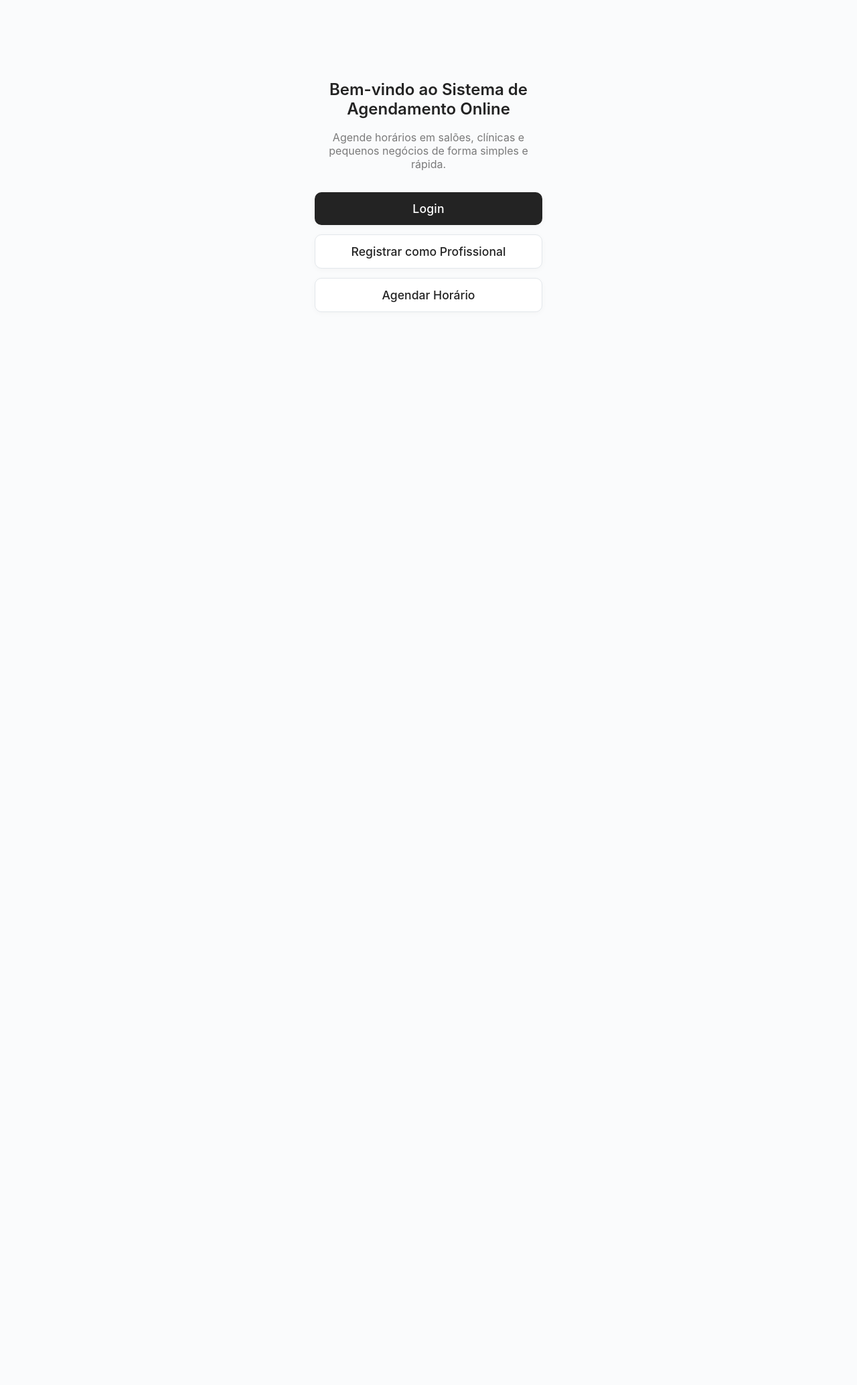
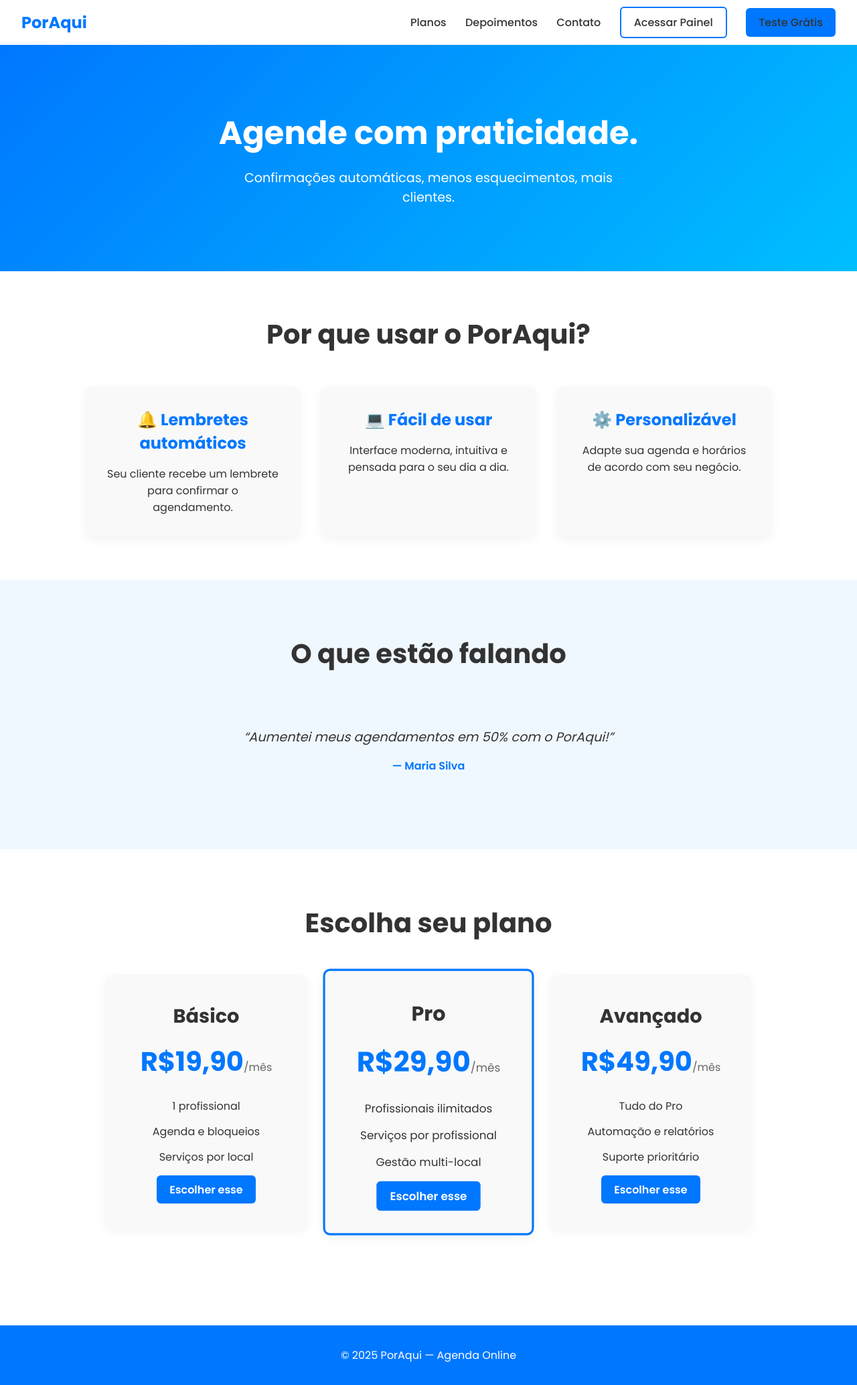
Before and after one commit to Marcos-hub-book/booking_system, a Flask app: page / in a window 1280 px wide. Shown: the whole page at 67% size. Before the commit the page ends 466 px from the top, so only its background shows below. Run offline with Flask 3, Linux system fonts and the light colour scheme.

Commit message:
feat: implement new landing page design and update plans

```diff
--- a/app/routes.py
+++ b/app/routes.py
@@ -200,11 +200,51 @@ def dashboard_add_appointment():
     flash('Agendamento criado com sucesso!', 'success')
     return redirect(url_for('main.dashboard'))
 
-@main.route('/dashboard/profile', endpoint='dashboard_profile', methods=['GET'])
+@main.route('/dashboard/profile', endpoint='dashboard_profile', methods=['GET', 'POST'])
 @login_required
 def dashboard_profile():
     if current_user.role != 'admin':
         abort(403)
+    if request.method == 'POST':
+        # Atualiza dados básicos
+        company_name = (request.form.get('company_name') or '').strip()
+        full_name = (request.form.get('full_name') or '').strip()
+        phone = (request.form.get('phone') or '').strip()
+        changed = False
+        if company_name and company_name != current_user.company_name:
+            current_user.company_name = company_name
+            changed = True
+        if full_name and full_name != current_user.full_name:
+            current_user.full_name = full_name
+            changed = True
+        if phone and phone != current_user.phone:
+            current_user.phone = phone
+            changed = True
+        # Upload de foto de perfil
+        file = request.files.get('profile_photo')
+        if file and file.filename:
+            try:
+                filename = secure_filename(file.filename)
+                name, ext = os.path.splitext(filename)
+                safe_name = f"user_{current_user.id}{ext.lower()}"
+                upload_dir = current_app.config.get('UPLOAD_FOLDER')
+                os.makedirs(upload_dir, exist_ok=True)
+                save_path = os.path.join(upload_dir, safe_name)
+                file.save(save_path)
+                # Caminho relativo para static
+                rel_path = os.path.relpath(save_path, os.path.join(current_app.root_path, 'static'))
+                rel_path = rel_path.replace('\\', '/')
+                current_user.profile_photo = rel_path
+                changed = True
+            except Exception as e:
+                current_app.logger.exception('Falha ao salvar foto de perfil: %s', e)
+                flash('Não foi possível salvar a foto de perfil.', 'danger')
+        if changed:
+            db.session.commit()
+            flash('Perfil atualizado com sucesso.', 'success')
+        else:
+            flash('Nada para atualizar.', 'info')
+        return redirect(url_for('main.dashboard_profile'))
     return render_template('dashboard_profile.html')
 
 
@@ -275,6 +315,17 @@ def load_customer_from_cookie():
 @main.app_context_processor
 def inject_customer_name():
     return {'customer_name': getattr(g, 'customer_name', None)}
+
+@main.app_context_processor
+def inject_profile_photo_helper():
+    def profile_photo_url(path: str | None):
+        if not path:
+            return None
+        p = str(path).replace('\\', '/').lstrip('/')
+        if p.startswith('static/'):
+            p = p[len('static/'):]
+        return url_for('static', filename=p)
+    return {'profile_photo_url': profile_photo_url}
 
 # ==========================
 # Billing/Plans helpers
--- /dev/null
+++ b/app/static/css/landing.css
@@ -0,0 +1,253 @@
+* {
+  margin: 0;
+  padding: 0;
+  box-sizing: border-box;
+  font-family: "Poppins", sans-serif;
+}
+
+body {
+  background: #fff;
+  color: #333;
+}
+
+.navbar {
+  display: flex;
+  justify-content: space-between;
+  align-items: center;
+  padding: 1rem 2rem;
+  background-color: #fff;
+  box-shadow: 0 2px 4px rgba(0,0,0,0.1);
+}
+
+.logo {
+  font-weight: 700;
+  font-size: 1.5rem;
+  color: #0077ff;
+}
+
+.nav-links a {
+  margin-left: 1.5rem;
+  text-decoration: none;
+  color: #333;
+  font-weight: 500;
+  transition: color 0.3s;
+}
+
+.nav-links a:hover {
+  color: #0077ff;
+}
+
+.btn {
+  padding: 0.6rem 1.2rem;
+  border-radius: 6px;
+  text-decoration: none;
+  font-weight: 600;
+  transition: all 0.3s;
+}
+
+.btn-primario {
+  background: #0077ff;
+  color: #fff;
+}
+
+.btn-primario:hover {
+  background: #005dcc;
+}
+
+.btn-secundario {
+  border: 2px solid #0077ff;
+  color: #0077ff;
+}
+
+.btn-secundario:hover {
+  background: #0077ff;
+  color: #fff;
+}
+
+.hero {
+  text-align: center;
+  padding: 6rem 2rem;
+  background: linear-gradient(135deg, #0077ff, #00bfff);
+  color: white;
+}
+
+.hero h1 {
+  font-size: 3rem;
+  margin-bottom: 1rem;
+  font-weight: 700;
+}
+
+.hero p {
+  font-size: 1.2rem;
+  max-width: 600px;
+  margin: 0 auto;
+}
+
+.beneficios {
+  text-align: center;
+  padding: 4rem 2rem;
+}
+
+.beneficios h2 {
+  font-size: 2.5rem;
+  margin-bottom: 3rem;
+  color: #333;
+}
+
+.cards {
+  display: flex;
+  justify-content: center;
+  flex-wrap: wrap;
+  gap: 2rem;
+  margin-top: 2rem;
+}
+
+.card {
+  background: #f9f9f9;
+  padding: 2rem;
+  border-radius: 10px;
+  width: 320px;
+  box-shadow: 0 4px 15px rgba(0,0,0,0.05);
+  transition: transform 0.3s, box-shadow 0.3s;
+}
+
+.card:hover {
+  transform: translateY(-10px);
+  box-shadow: 0 8px 25px rgba(0,0,0,0.1);
+}
+
+.card h3 {
+  font-size: 1.5rem;
+  margin-bottom: 1rem;
+  color: #0077ff;
+}
+
+.depoimentos {
+  text-align: center;
+  padding: 5rem 2rem;
+  background: #f0f8ff;
+}
+
+.depoimentos h2 {
+  font-size: 2.5rem;
+  margin-bottom: 3rem;
+}
+
+.carrossel {
+  position: relative;
+  max-width: 700px;
+  margin: 0 auto;
+  overflow: hidden;
+}
+
+.depoimento {
+  display: none;
+  padding: 2rem;
+}
+
+.depoimento.ativo {
+  display: block;
+  animation: fadeIn 0.5s;
+}
+
+@keyframes fadeIn {
+  from { opacity: 0; }
+  to { opacity: 1; }
+}
+
+.depoimento p {
+  font-style: italic;
+  font-size: 1.2rem;
+  margin-bottom: 1rem;
+}
+
+.depoimento span {
+  font-weight: 600;
+  color: #0077ff;
+}
+
+.planos {
+  padding: 5rem 2rem;
+  text-align: center;
+}
+
+.planos h2 {
+  font-size: 2.5rem;
+  margin-bottom: 3rem;
+}
+
+.planos-container {
+  display: flex;
+  justify-content: center;
+  flex-wrap: wrap;
+  gap: 2rem;
+  margin-top: 2rem;
+}
+
+.plano {
+  background: #f9f9f9;
+  padding: 2.5rem;
+  border-radius: 10px;
+  width: 300px;
+  text-align: center;
+  box-shadow: 0 4px 15px rgba(0,0,0,0.05);
+  transition: transform 0.3s, box-shadow 0.3s;
+}
+
+.plano:hover {
+  transform: translateY(-10px);
+  box-shadow: 0 8px 25px rgba(0,0,0,0.1);
+}
+
+.plano.destaque {
+  border: 3px solid #0077ff;
+  transform: scale(1.05);
+}
+
+.plano h3 {
+  font-size: 1.8rem;
+  margin-bottom: 1rem;
+}
+
+.preco {
+  font-size: 2.5rem;
+  font-weight: bold;
+  color: #0077ff;
+  margin: 1rem 0;
+}
+
+.preco span {
+  font-size: 1rem;
+  font-weight: normal;
+  color: #666;
+}
+
+.plano ul {
+  list-style: none;
+  margin: 1.5rem 0;
+}
+
+.plano ul li {
+  margin-bottom: 0.8rem;
+}
+
+footer {
+  background: #0077ff;
+  color: white;
+  text-align: center;
+  padding: 2rem;
+  margin-top: 4rem;
+}
+
+@media (max-width: 768px) {
+  .nav-links {
+    display: none; /* Simple hiding for mobile, can be improved with a hamburger menu */
+  }
+  .planos-container, .cards {
+    flex-direction: column;
+    align-items: center;
+  }
+  .hero h1 {
+    font-size: 2.5rem;
+  }
+}
--- /dev/null
+++ b/app/static/js/landing.js
@@ -0,0 +1,25 @@
+// Simples carrossel de depoimentos
+let index = 0;
+const depoimentos = document.querySelectorAll('.depoimento');
+
+function mostrarDepoimento() {
+  if (depoimentos.length === 0) return;
+  depoimentos.forEach((dep, i) => {
+    dep.classList.toggle('ativo', i === index);
+  });
+  index = (index + 1) % depoimentos.length;
+}
+
+setInterval(mostrarDepoimento, 4000);
+
+// Opcional: Menu hamburger para mobile
+const hamb = document.querySelector('.hamb'); // Supondo que você adicione a classe .hamb ao seu botão
+const navLinks = document.querySelector('.nav-links');
+
+if (hamb && navLinks) {
+  hamb.addEventListener('click', () => {
+    // Toggle display for nav-links, assuming it's initially hidden on mobile via CSS
+    const isHidden = navLinks.style.display === 'none' || getComputedStyle(navLinks).display === 'none';
+    navLinks.style.display = isHidden ? 'flex' : 'none';
+  });
+}
--- a/app/templates/dashboard_profile.html
+++ b/app/templates/dashboard_profile.html
@@ -4,7 +4,7 @@
   <h2 style="font-weight:600;font-size:1.25rem;margin:0;">Meu perfil</h2>
   {% if current_user.profile_photo %}
     <div style="width:96px;height:96px;border-radius:50%;overflow:hidden;background:#f2f3f5;">
-      <img src="{{ url_for('static', filename=current_user.profile_photo) }}" alt="Foto" style="width:100%;height:100%;object-fit:cover;">
+      <img src="{{ profile_photo_url(current_user.profile_photo) }}" alt="Foto" style="width:100%;height:100%;object-fit:cover;">
     </div>
   {% endif %}
   <form method="POST" enctype="multipart/form-data" style="display:flex;flex-direction:column;gap:10px;">
--- a/app/templates/index.html
+++ b/app/templates/index.html
@@ -1,35 +1,111 @@
 <!DOCTYPE html>
-<html lang="en">
+<html lang="pt-br">
 <head>
-    <meta charset="UTF-8">
-    <meta name="viewport" content="width=device-width, initial-scale=1.0">
-    <link rel="stylesheet" href="{{ url_for('static', filename='css/styles.css') }}">
-    <title>Online Scheduling System</title>
+  <meta charset="UTF-8">
+  <meta name="viewport" content="width=device-width, initial-scale=1.0">
+  <title>PorAqui — Agenda Online</title>
+  <link rel="stylesheet" href="{{ url_for('static', filename='css/landing.css') }}">
+  <link rel="preconnect" href="https://fonts.googleapis.com">
+  <link rel="preconnect" href="https://fonts.gstatic.com" crossorigin>
+  <link href="https://fonts.googleapis.com/css2?family=Poppins:wght@400;500;600;700&display=swap" rel="stylesheet">
 </head>
 <body>
-    {% extends "base.html" %}
-    {% block content %}
-    <div style="width: 100%; max-width: 340px; margin: 0 auto; display: flex; flex-direction: column; align-items: center; justify-content: center; min-height: 70vh;">
-        <h1 style="font-size: 1.5rem; font-weight: 600; margin-bottom: 18px; color: #232323; text-align: center;">Bem-vindo ao Sistema de Agendamento Online</h1>
-        <p style="color: #7a7a7a; font-size: 1rem; margin-bottom: 32px; text-align: center;">
-            Agende horários em salões, clínicas e pequenos negócios de forma simples e rápida.
-        </p>
-        <div style="width: 100%; display: flex; flex-direction: column; gap: 14px;">
-            <a href="{{ url_for('main.login') }}"
-               style="background: #232323; color: #fff; text-align: center; padding: 14px 0; border-radius: 10px; font-size: 1.1rem; text-decoration: none; font-weight: 500; letter-spacing: 0.01em; box-shadow: 0 2px 8px 0 rgba(0,0,0,0.04); transition: background 0.2s;">
-                Login
-            </a>
-            <a href="{{ url_for('main.register') }}"
-               style="background: #fff; color: #232323; text-align: center; padding: 14px 0; border-radius: 10px; font-size: 1.1rem; text-decoration: none; font-weight: 500; border: 1px solid #e3e7eb; box-shadow: 0 2px 8px 0 rgba(0,0,0,0.03); transition: border 0.2s;">
-                Registrar como Profissional
-            </a>
-            <a href="{{ url_for('main.schedule') }}"
-               style="background: #fff; color: #232323; text-align: center; padding: 14px 0; border-radius: 10px; font-size: 1.1rem; text-decoration: none; font-weight: 500; border: 1px solid #e3e7eb; box-shadow: 0 2px 8px 0 rgba(0,0,0,0.03); transition: border 0.2s;">
-                Agendar Horário
-            </a>
-        </div>
+  <header>
+    <nav class="navbar">
+      <div class="logo">PorAqui</div>
+      <div class="nav-links">
+        <a href="#planos">Planos</a>
+        <a href="#depoimentos">Depoimentos</a>
+        <a href="#contato">Contato</a>
+        <a href="{{ url_for('main.login') }}" class="btn btn-secundario">Acessar Painel</a>
+        <a href="{{ url_for('main.register') }}" class="btn btn-primario">Teste Grátis</a>
+      </div>
+    </nav>
+
+    <div class="hero">
+      <h1>Agende com praticidade.</h1>
+      <p>Confirmações automáticas, menos esquecimentos, mais clientes.</p>
     </div>
-    {% endblock %}
-    <script src="{{ url_for('static', filename='js/scripts.js') }}"></script>
+  </header>
+
+  <section class="beneficios">
+    <h2>Por que usar o PorAqui?</h2>
+    <div class="cards">
+      <div class="card">
+        <h3>🔔 Lembretes automáticos</h3>
+        <p>Seu cliente recebe um lembrete para confirmar o agendamento.</p>
+      </div>
+      <div class="card">
+        <h3>💻 Fácil de usar</h3>
+        <p>Interface moderna, intuitiva e pensada para o seu dia a dia.</p>
+      </div>
+      <div class="card">
+        <h3>⚙️ Personalizável</h3>
+        <p>Adapte sua agenda e horários de acordo com seu negócio.</p>
+      </div>
+    </div>
+  </section>
+
+  <section id="depoimentos" class="depoimentos">
+    <h2>O que estão falando</h2>
+    <div class="carrossel">
+      <div class="depoimento ativo">
+        <p>“Aumentei meus agendamentos em 50% com o PorAqui!”</p>
+        <span>— Maria Silva</span>
+      </div>
+      <div class="depoimento">
+        <p>“Simples de usar e os clientes adoram os lembretes automáticos.”</p>
+        <span>— João Pereira</span>
+      </div>
+      <div class="depoimento">
+        <p>“Economizei tempo e reduzi faltas. Excelente ferramenta!”</p>
+        <span>— Ana Costa</span>
+      </div>
+    </div>
+  </section>
+
+  <section id="planos" class="planos">
+    <h2>Escolha seu plano</h2>
+    <div class="planos-container">
+      <div class="plano">
+        <h3>Básico</h3>
+        <p class="preco">R$19,90<span>/mês</span></p>
+        <ul>
+          <li>1 profissional</li>
+          <li>Agenda e bloqueios</li>
+          <li>Serviços por local</li>
+        </ul>
+        <a href="{{ url_for('main.register') }}" class="btn btn-primario">Escolher esse</a>
+      </div>
+
+      <div class="plano destaque">
+        <h3>Pro</h3>
+        <p class="preco">R$29,90<span>/mês</span></p>
+        <ul>
+          <li>Profissionais ilimitados</li>
+          <li>Serviços por profissional</li>
+          <li>Gestão multi-local</li>
+        </ul>
+        <a href="{{ url_for('main.register') }}" class="btn btn-primario">Escolher esse</a>
+      </div>
+
+      <div class="plano">
+        <h3>Avançado</h3>
+        <p class="preco">R$49,90<span>/mês</span></p>
+        <ul>
+          <li>Tudo do Pro</li>
+          <li>Automação e relatórios</li>
+          <li>Suporte prioritário</li>
+        </ul>
+        <a href="{{ url_for('main.register') }}" class="btn btn-primario">Escolher esse</a>
+      </div>
+    </div>
+  </section>
+
+  <footer id="contato">
+    <p>© 2025 PorAqui — Agenda Online</p>
+  </footer>
+
+  <script src="{{ url_for('static', filename='js/landing.js') }}"></script>
 </body>
 </html>
--- a/app/templates/salao_home.html
+++ b/app/templates/salao_home.html
@@ -4,7 +4,7 @@
     <div style="display:flex;flex-direction:column;align-items:center;gap:14px;width:100%;">
         <div style="width:128px;height:128px;border-radius:50%;overflow:hidden;background:#f1f2f4;display:flex;align-items:center;justify-content:center;box-shadow:0 6px 24px rgba(0,0,0,0.08);">
             {% if admin.profile_photo %}
-              <img src="{{ url_for('static', filename=admin.profile_photo) }}" alt="Foto do salão" style="width:100%;height:100%;object-fit:cover;">
+              <img src="{{ profile_photo_url(admin.profile_photo) }}" alt="Foto do salão" style="width:100%;height:100%;object-fit:cover;">
             {% else %}
               <span style="font-size:2.2rem;color:#9aa1a9;">🏷️</span>
             {% endif %}
```
Also changed, not shown: app/static/uploads/user_3.webp (added).
